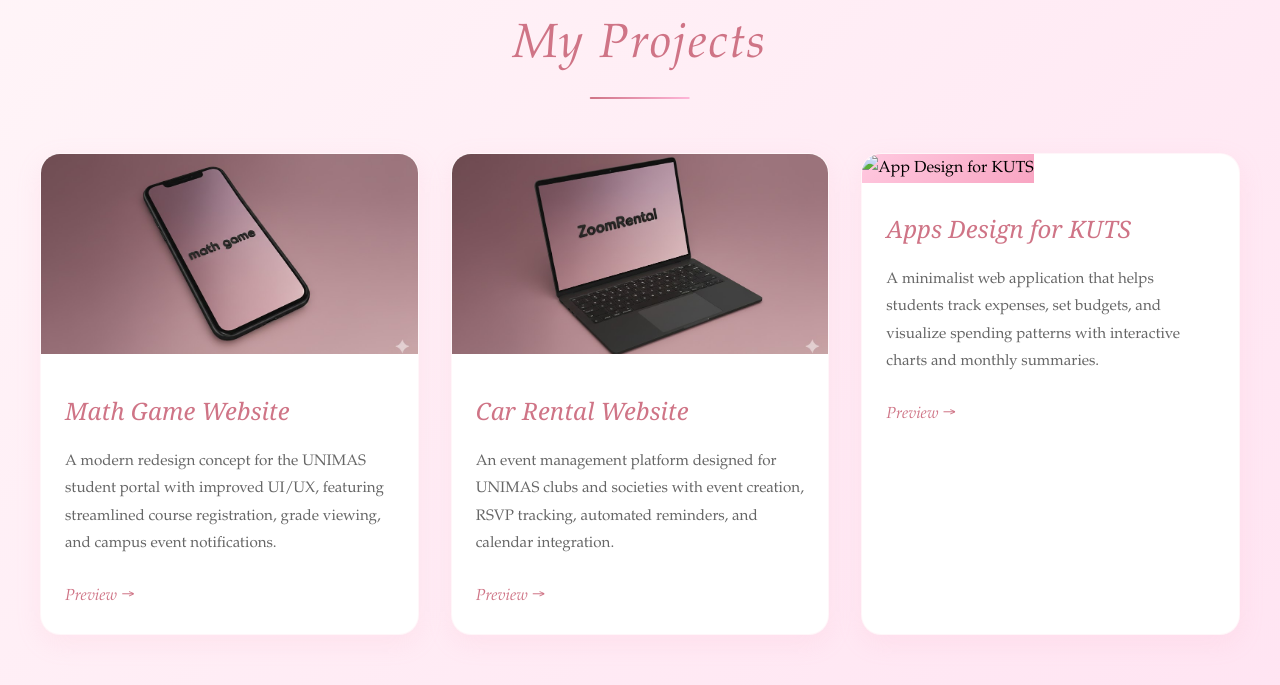
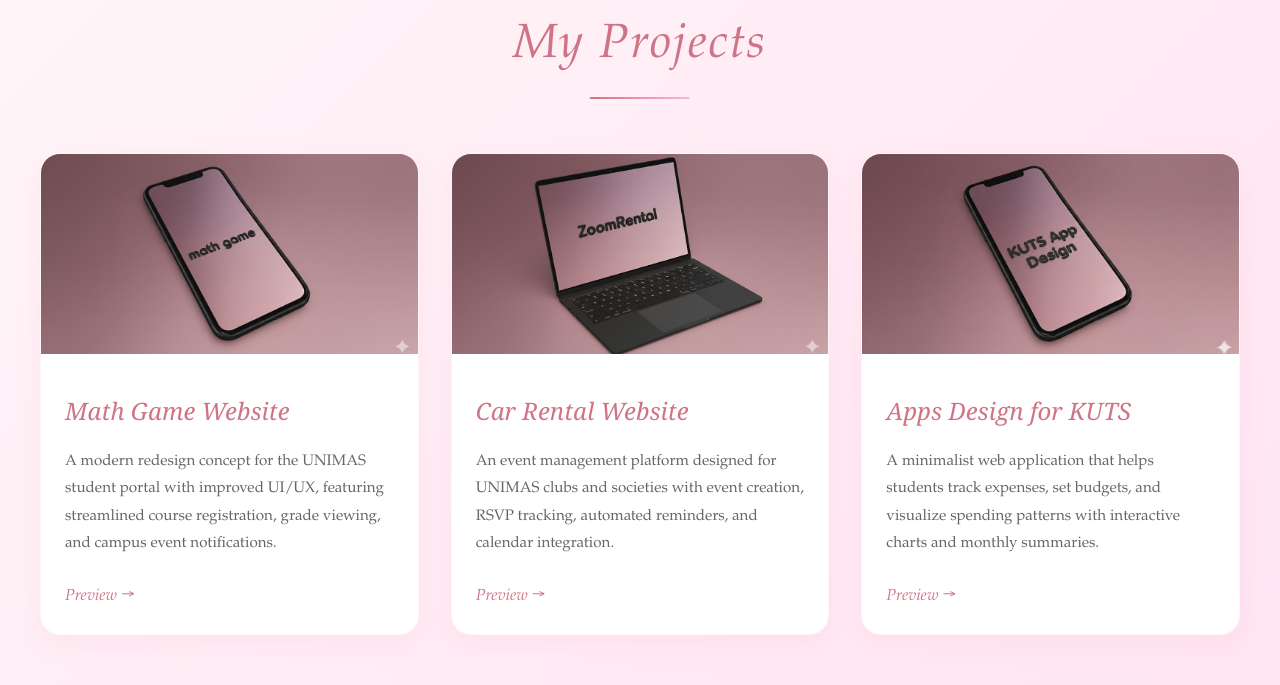
Before and after one commit to dinda1112/portfolio_fely, a plain HTML site: page index.html in a window 1280 px wide. Shown: the part 881-1566 px from the top of the page. Drawn offline with Linux system fonts and the light colour scheme.

Commit message:
index.html

```diff
--- a/index.html
+++ b/index.html
@@ -935,7 +935,7 @@
             <h2 class="section-title">My Projects</h2>
             <div class="projects-grid">
                 <div class="project-card">
-                    <img src="mathgame.jpg" alt="Math Game Website" class="project-img">
+                   <img src="mathgame.jpg" alt="Math Game Website" class="project-img">
                     <div class="project-content">
                         <h3>Math Game Website</h3>
                         <p>A modern redesign concept for the UNIMAS student portal with improved UI/UX, featuring streamlined course registration, grade viewing, and campus event notifications.</p>
@@ -943,7 +943,7 @@
                     </div>
                 </div>
                 <div class="project-card">
-                    <img src="zoomrental.jpg" alt="Car Rental Website" class="project-img">
+                      <img src="zoomrental.jpg" alt="Car Rental Website" class="project-img">
                     <div class="project-content">
                         <h3>Car Rental Website</h3>
                         <p>An event management platform designed for UNIMAS clubs and societies with event creation, RSVP tracking, automated reminders, and calendar integration.</p>
@@ -951,7 +951,7 @@
                     </div>
                 </div>
                 <div class="project-card">
-                    <img src="kutsapp.jpeg" alt="App Design for KUTS" class="project-img">
+                       <img src="kutsapp.jpg" alt="App Design for KUTS" class="project-img">
                     <div class="project-content">
                         <h3>Apps Design for KUTS</h3>
                         <p>A minimalist web application that helps students track expenses, set budgets, and visualize spending patterns with interactive charts and monthly summaries.</p>
@@ -1170,12 +1170,12 @@
         const closeModal = document.querySelector('.close-modal');
         const previewLinks = document.querySelectorAll('.project-link');
 
-        // Project images data (add your actual image paths here)
-        const projectImages = {
-            0: ['math1.jpeg', 'math2.jpeg', 'math3.jpeg'],        // Math Game
-            1: ['zoom1.jpeg', 'zoom2.jpeg', 'zoom3.jpeg'],        // Car Rental
-            2: ['kuts1.jpeg', 'kuts2.jpeg', 'kuts3.jpeg']      // KUTS App
-        };
+      const projectImages = {
+    0: ['math1.jpeg', 'math2.jpeg', 'math3.jpg'],         // Math Game (note: math3.jpg not .jpeg)
+    1: ['zoom1.jpeg', 'zoom2.jpeg', 'zoom3.jpeg'],        // Car Rental
+    2: ['kuts1.jpeg', 'kuts2.jpeg', 'kuts3.jpeg']         // KUTS App
+};
+
 
         previewLinks.forEach((link, index) => {
             link.addEventListener('click', (e) => {
```
